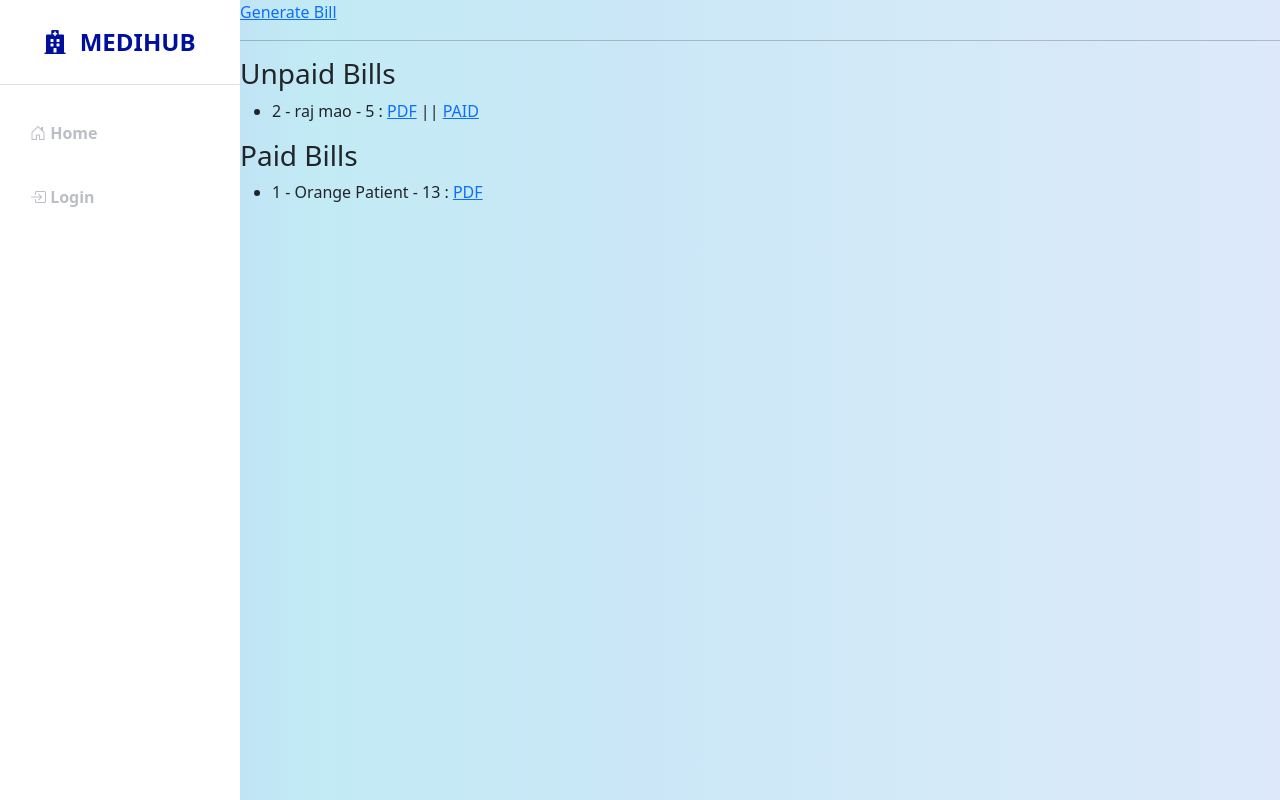
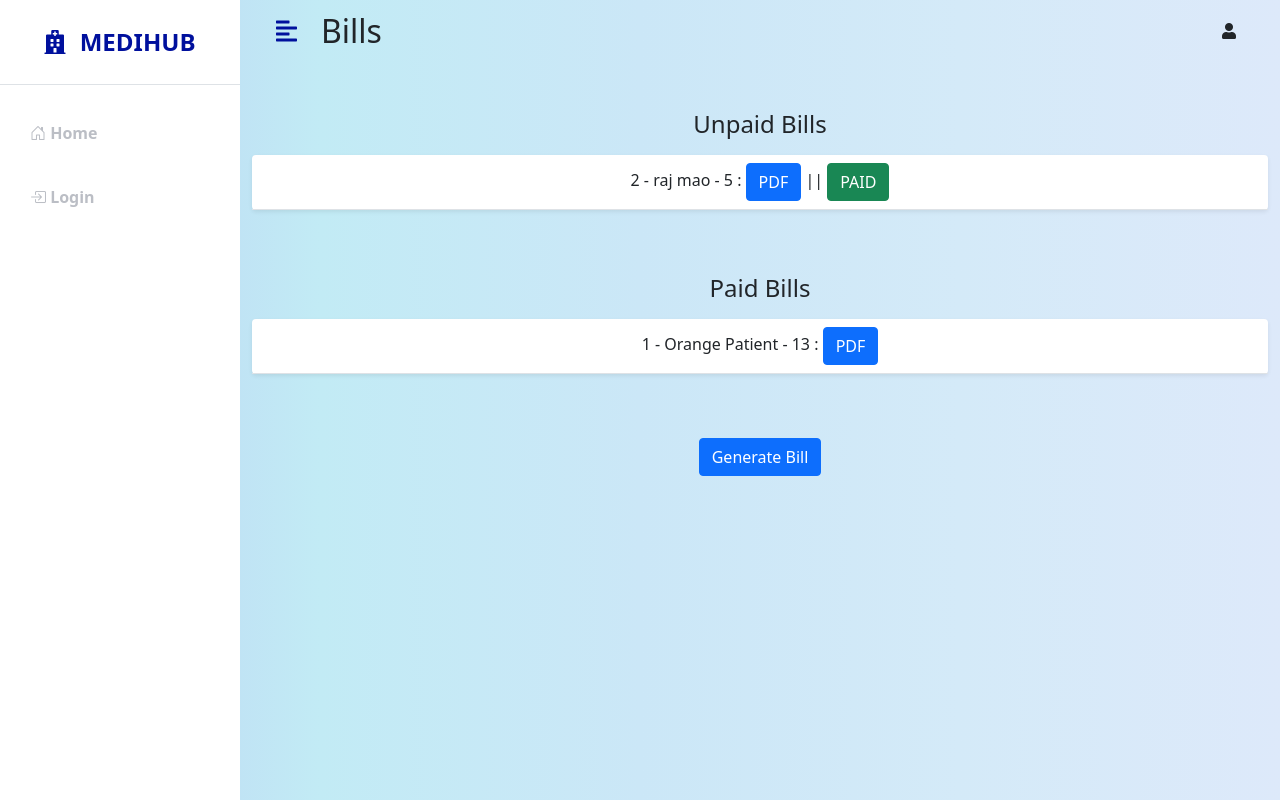
Before and after one commit to Yshaq/medihub, a Django app: page /adminapp/bills/ in a window 1280 px wide. Run offline with Django 3.2, Linux system fonts and the light colour scheme; data comes from the database, SQL or seed files in the repository; both versions use the stored data as it was after the commit; some libraries are stand-ins or nearby versions.

Commit message:
added buttons and centered text

```diff
--- a/adminapp/templates/adminapp/base.html
+++ b/adminapp/templates/adminapp/base.html
@@ -24,7 +24,7 @@
                     class="fas fa-hospital me-2"></i> Medihub</div>
             <div class="list-group list-group-flush my-3">
                 {% if user.is_authenticated %}
-                <a href="{% url 'admin-dashboard' %}" class="list-group-item list-group-item-action bg-transparent second-text active" id="dash"><i
+                <a href="{% url 'admin-dashboard' %}" class="list-group-item list-group-item-action bg-transparent second-text " id="dash"><i
                         class="fas fa-tachometer-alt me-2"></i> Dashboard</a>
                 <a href="{% url 'crud-index' %}" class="list-group-item list-group-item-action bg-transparent second-text " id="dash"><i
                         class="fas fa-notes-medical me-2"></i> CRUD</a>
@@ -33,7 +33,7 @@
                         class="fas fa-clock me-2"></i> Appointments</a>
                 <a href="{% url 'admin-bills' %}" class="list-group-item list-group-item-action bg-transparent second-text fw-bold "><i
                     class="bi bi-receipt-cutoff"></i> Bills</a>
-                <a href="{% url 'admin-logout' %}" class="list-group-item list-group-item-action bg-transparent second-text fw-bold"><i
+                <a href="{% url 'admin-logout' %}" class="list-group-item list-group-item-action bg-transparent second-text fw-bold "><i
                         class="fas fa-power-off me-2"></i> Logout</a>
                 {% else %}
                     <a href="{% url 'index' %}" class="list-group-item list-group-item-action bg-transparent second-text fw-bold"><i
--- a/adminapp/templates/adminapp/bill_list.html
+++ b/adminapp/templates/adminapp/bill_list.html
@@ -1,20 +1,61 @@
 {% extends 'adminapp/base.html' %}
 {% block content %}
 
-<p><a href="{% url 'generate-bill' %}">Generate Bill</a></p>
-<hr>
-<h3>Unpaid Bills</h3>
-<ul>
-{% for bill in unpaid_bills %}
-    <li>{{bill.id}} - {{bill.patient}} : <a href="{% url 'admin-bill' bill.id %}">PDF</a> || <a href="{% url 'bill-set-paid' bill.id %}">PAID</a></li>
-{% endfor %}
-</ul>
 
-<h3>Paid Bills</h3>
-<ul>
-{% for bill in paid_bills %}
-    <li>{{bill.id}} - {{bill.patient}} : <a href="{% url 'admin-bill' bill.id %}">PDF</a></li>
-{% endfor %}
-</ul>
 
+<div class="container-fluid" id="page-content-wrapper">
+    <nav class="navbar navbar-expand-lg navbar-light bg-transparent py-1 px-4">
+        <div class="d-flex align-items-center justify-content-end">
+            <i class="fas fa-align-left primary-text fs-4 me-3" id="menu-toggle"></i>
+            <h2 class="fs-2 m-2">Bills</h2>
+        </div>
+        <div class="collapse navbar-collapse" id="navbarSupportedContent">
+            <ul class="navbar-nav ms-auto mb-2 mb-lg-0">
+                <li class="nav-item dropdown">
+
+                        <i class="fas fa-user me-2"></i>{{user.username}}
+
+
+                </li>
+            </ul>
+        </div>
+
+
+    </nav>
+
+    <div class="row my-5">
+        <h3 class="fs-4 mb-3 text-center">Unpaid Bills</h3>
+        <div class="col">
+            <table class="table bg-white rounded shadow-sm  table-hover">
+
+                <tbody>
+                    {% for bill in unpaid_bills %}
+                    <tr>
+                        <td class="text-center">
+                            {{bill.id}} - {{bill.patient}} : <a class="btn btn-primary" href="{% url 'admin-bill' bill.id %}">PDF</a> || <a class="btn btn-success"href="{% url 'bill-set-paid' bill.id %}">PAID</a>
+
+                        </td>
+                    </tr>{% endfor %}
+                </tbody>
+            </table>
+        </div>
+    </div>
+    <div class="row my-5">
+        <h3 class="fs-4 mb-3  text-center">Paid Bills</h3>
+        <div class="col">
+            <table class="table bg-white rounded shadow-sm  table-hover">
+
+                <tbody>{% for bill in paid_bills %}
+                    <tr>
+                        <td class="text-center">
+                            {{bill.id}} - {{bill.patient}} : <a class="btn btn-primary " href="{% url 'admin-bill' bill.id %}">PDF</a>
+
+                        </td>
+                    </tr>{% endfor %}
+                </tbody>
+            </table>
+        </div>
+    </div>
+    <h3 class="fs-4 mb-3 text-center"><a class="btn btn-primary"style="text-decoration:none !important"href="{% url 'generate-bill' %}">Generate Bill</a></h3>
+</div>
 {% endblock %}
--- a/adminapp/templates/adminapp/doctor_detail.html
+++ b/adminapp/templates/adminapp/doctor_detail.html
@@ -1,5 +1,7 @@
 {% extends 'adminapp/crud_index.html' %}
 {% block main %}
+
+<div class="text-center">
 <h2>{{doctor}}</h2>
 <hr>
 <p>Name: {{doctor.first_name}} {{doctor.last_name}}</p>
@@ -8,7 +10,7 @@
 <p>Mobile: {{doctor.phone}}</p>
 <p>Email: {{doctor.email}}</p>
 <hr>
-<p>Schedule: <p>{{doctor.schedule}}</p></p>
-
+<p>Schedule: {{doctor.schedule}}</p></p>
+</div>
 
 {% endblock %}
--- a/adminapp/templates/adminapp/model_form.html
+++ b/adminapp/templates/adminapp/model_form.html
@@ -1,6 +1,6 @@
 {% extends 'adminapp/crud_index.html' %}
 {% block main %}
-<form action="" method="POST">
+<form action="" class="text-center"method="POST">
     {% csrf_token %}
     {{form.as_p}}
     <input type="submit" value="Submit">
--- a/adminapp/templates/adminapp/patient_detail.html
+++ b/adminapp/templates/adminapp/patient_detail.html
@@ -1,5 +1,6 @@
 {% extends 'adminapp/crud_index.html' %}
 {% block main %}
+<div class="text-center">
 <h2>{{patient}}</h2>
 <hr>
 <p>Name: {{patient.first_name}} {{patient.last_name}}</p>
@@ -8,6 +9,6 @@
 <p>Mobile: {{patient.phone}}</p>
 <p>Email: {{patient.email}}</p>
 <p>Address: {{patient.address}}</p>
-
+</div>
 
 {% endblock %}
```
Also changed, not shown: adminapp/templates/adminapp/appointment_list.html (+4 -4 lines), adminapp/templates/adminapp/crud_index.html (+15 -9 lines), adminapp/templates/adminapp/dashboard.html (+9 -6 lines), adminapp/templates/adminapp/doctor_list.html (+4 -4 lines), adminapp/templates/adminapp/manage_appointments_list.html (+22 -15 lines), adminapp/templates/adminapp/patient_list.html (+4 -4 lines), db.sqlite3.
